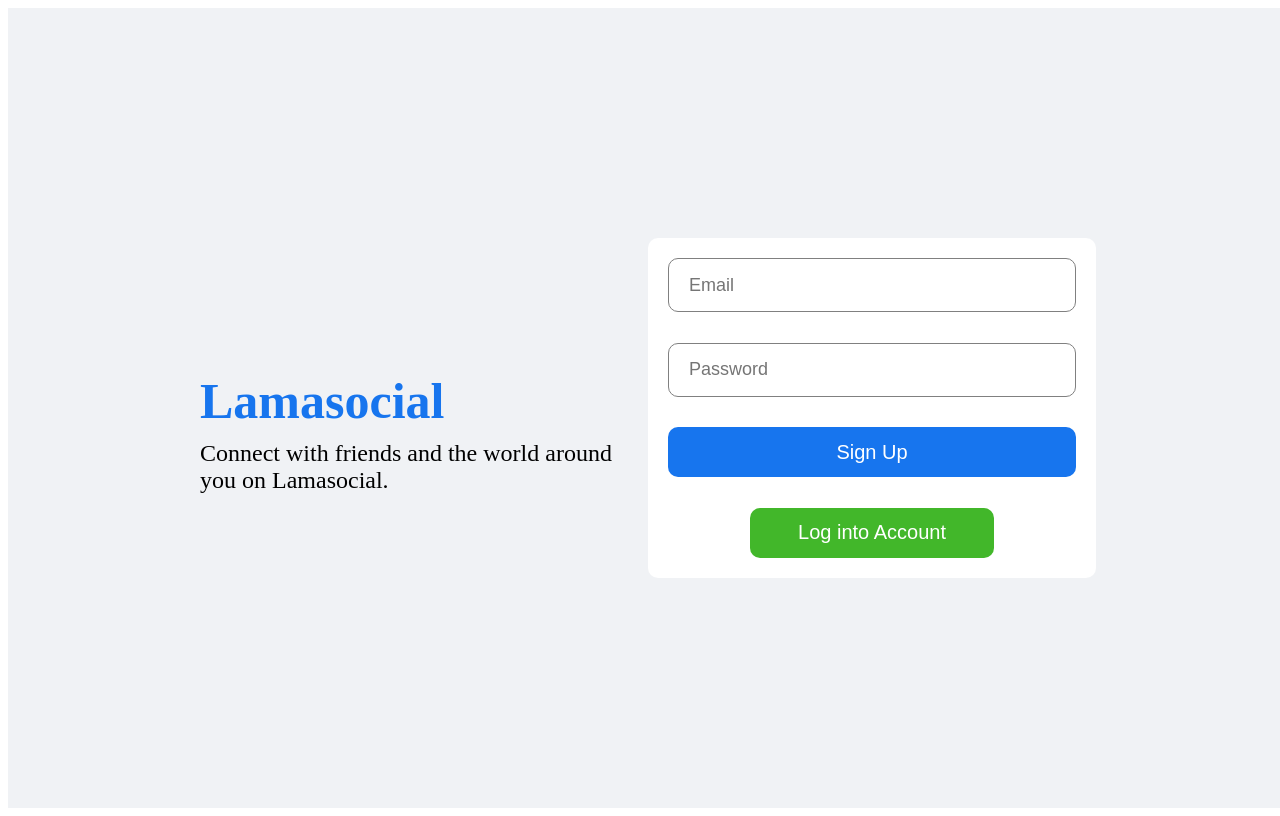
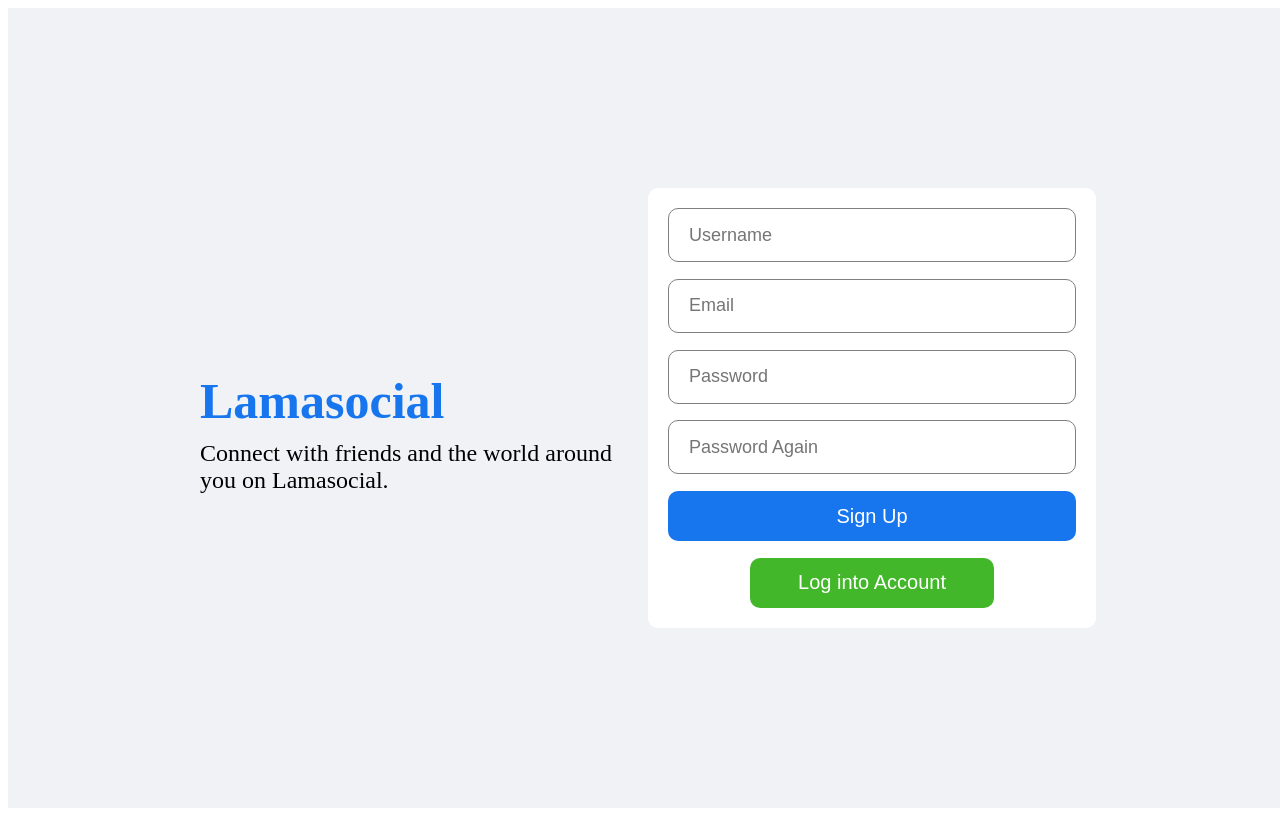
Before and after one commit to LaurenCummings/facebook-clone, a React (Vite) app: page / in a window 1280 px wide. Built offline with nearby package versions, Linux system fonts and the light colour scheme.

Commit message:
Added extra input boxes and increased height

```diff
--- a/src/css/Register.css
+++ b/src/css/Register.css
@@ -32,7 +32,7 @@
 }
 
 .loginBox {
-    height: 300px;
+    height: 400px;
     padding: 20px;
     background-color: white;
     border-radius: 10px;
--- a/src/pages/Register.jsx
+++ b/src/pages/Register.jsx
@@ -12,8 +12,10 @@ function Register() {
                 </div>
                 <div className="loginRight">
                     <div className="loginBox">
+                        <input placeholder="Username" className="loginInput" />
                         <input placeholder="Email" className="loginInput" />
                         <input placeholder="Password" className="loginInput" />
+                        <input placeholder="Password Again" className="loginInput" />
                         <button className="loginButton">Sign Up</button>
                         <button className="loginRegisterButton">
                             Log into Account
```
